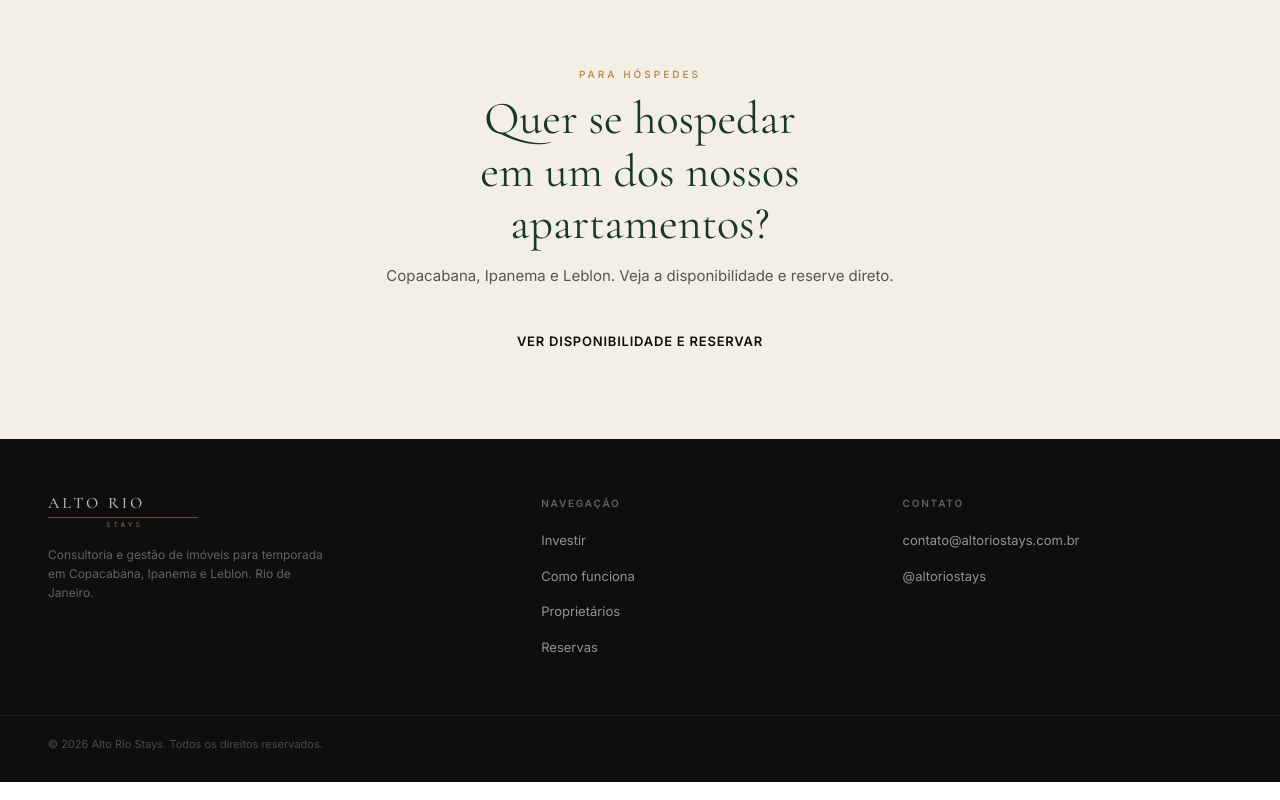
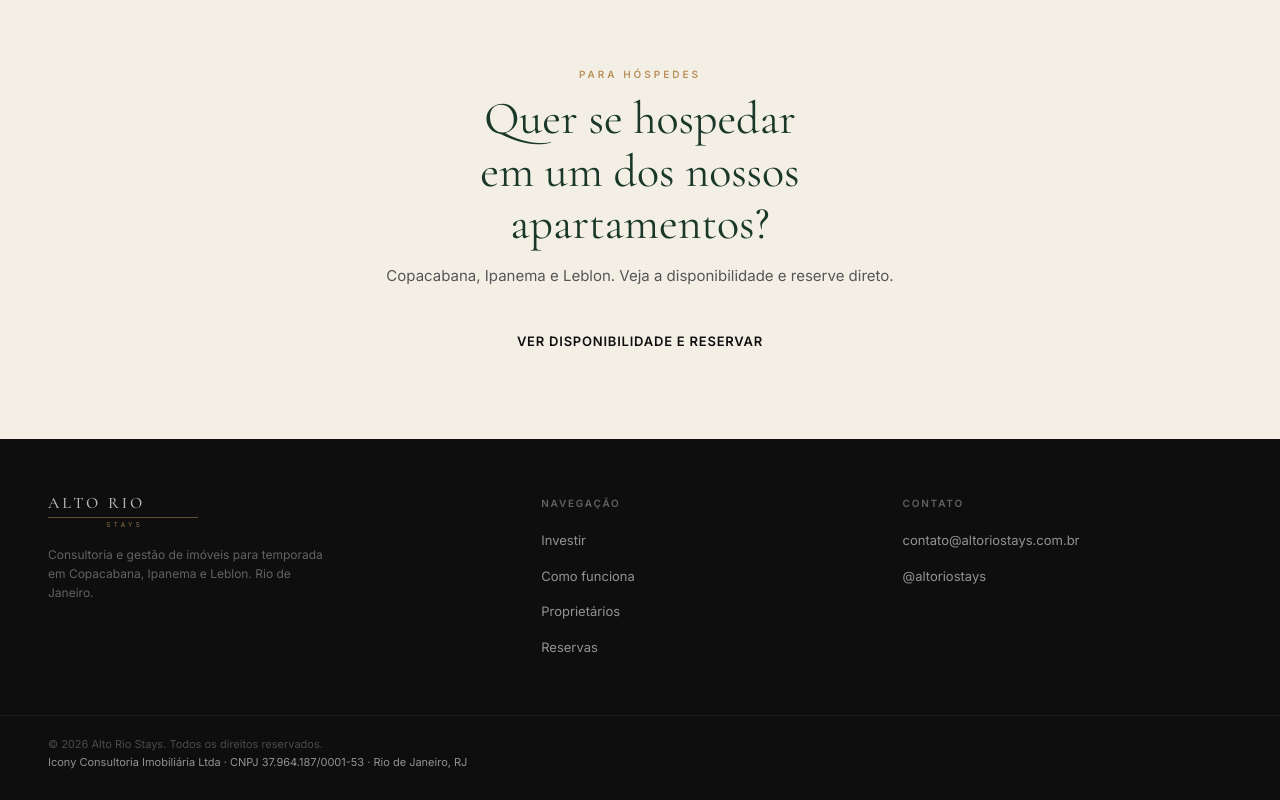
Before and after one commit to renatoparentoni/alto-rio-site, a plain HTML site: page index.html in a window 1280 px wide. Shown: the part 4289-5089 px from the top of the page. Drawn offline with nearby package versions, Linux system fonts and the light colour scheme.

Commit message:
Rodapé: razão social e CNPJ (verificação Meta)
Co-Authored-By: Claude Sonnet 5.5 <noreply@anthropic.com>

```diff
--- a/index.html
+++ b/index.html
@@ -166,6 +166,7 @@
     footer ul { list-style: none; display: grid; gap: 10px; }
     footer a { font-size: 13px; color: rgba(255,255,255,.55); transition: color .2s; }
     footer a:hover { color: #fff; }
+    .foot-bottom .legal { color: rgba(255,255,255,.55); }
     .foot-bottom { background: var(--grafite); border-top: 1px solid rgba(255,255,255,.06); padding: 20px 48px 28px; font-size: 11px; color: rgba(255,255,255,.25); }
 
     .wa-float { position: fixed; right: 20px; bottom: 20px; z-index: 300; width: 54px; height: 54px; border-radius: 50%; background: #25D366; display: flex; align-items: center; justify-content: center; box-shadow: 0 6px 20px rgba(0,0,0,.25); }
@@ -400,7 +401,7 @@
     </ul>
   </div>
 </footer>
-<div class="foot-bottom">© 2026 Alto Rio Stays. Todos os direitos reservados.</div>
+<div class="foot-bottom"><p>© 2026 Alto Rio Stays. Todos os direitos reservados.</p><p class="legal">Icony Consultoria Imobiliária Ltda · CNPJ 37.964.187/0001-53 · Rio de Janeiro, RJ</p></div>
 
 <a class="wa-float" data-wa="Olá! Vim pelo site da Alto Rio Stays." aria-label="WhatsApp" hidden>
   <svg viewBox="0 0 24 24"><path d="M17.47 14.38c-.3-.15-1.76-.87-2.03-.97-.27-.1-.47-.15-.67.15-.2.3-.77.97-.94 1.17-.17.2-.35.22-.65.07-.3-.15-1.26-.46-2.39-1.48-.88-.79-1.48-1.76-1.65-2.06-.17-.3-.02-.46.13-.61.13-.13.3-.35.45-.52.15-.17.2-.3.3-.5.1-.2.05-.37-.02-.52-.08-.15-.67-1.61-.92-2.2-.24-.58-.49-.5-.67-.51h-.57c-.2 0-.52.07-.79.37-.27.3-1.04 1.02-1.04 2.48s1.07 2.88 1.21 3.07c.15.2 2.1 3.2 5.08 4.49.71.3 1.26.49 1.69.62.71.23 1.36.2 1.87.12.57-.09 1.76-.72 2-1.41.25-.7.25-1.29.17-1.41-.07-.12-.27-.2-.57-.35M12.05 21.79a9.87 9.87 0 0 1-5.03-1.38l-.36-.21-3.74.98 1-3.65-.24-.37a9.86 9.86 0 0 1-1.51-5.26c0-5.45 4.44-9.89 9.89-9.89 2.64 0 5.12 1.03 6.99 2.9a9.83 9.83 0 0 1 2.89 7c0 5.45-4.44 9.89-9.89 9.89m8.41-18.3A11.82 11.82 0 0 0 12.05 0C5.5 0 .16 5.34.16 11.89c0 2.1.55 4.14 1.59 5.95L.06 24l6.3-1.65a11.88 11.88 0 0 0 5.68 1.45h.01c6.55 0 11.89-5.34 11.89-11.89 0-3.18-1.24-6.17-3.48-8.42z"/></svg>
```
